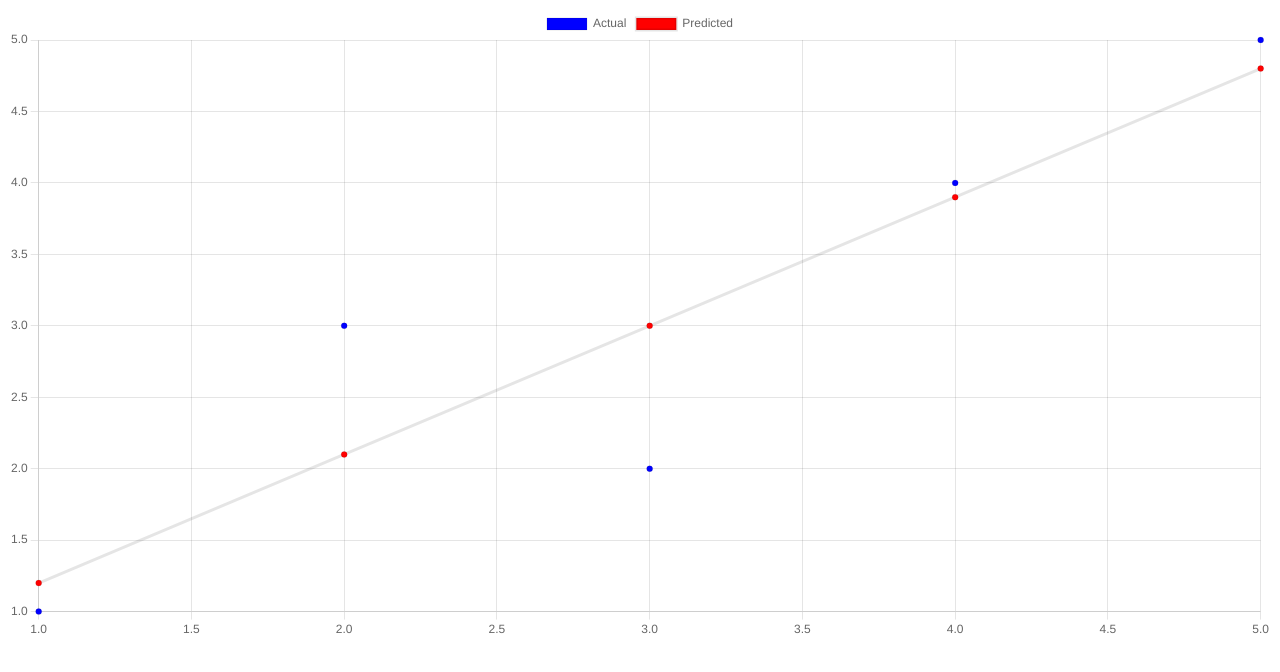
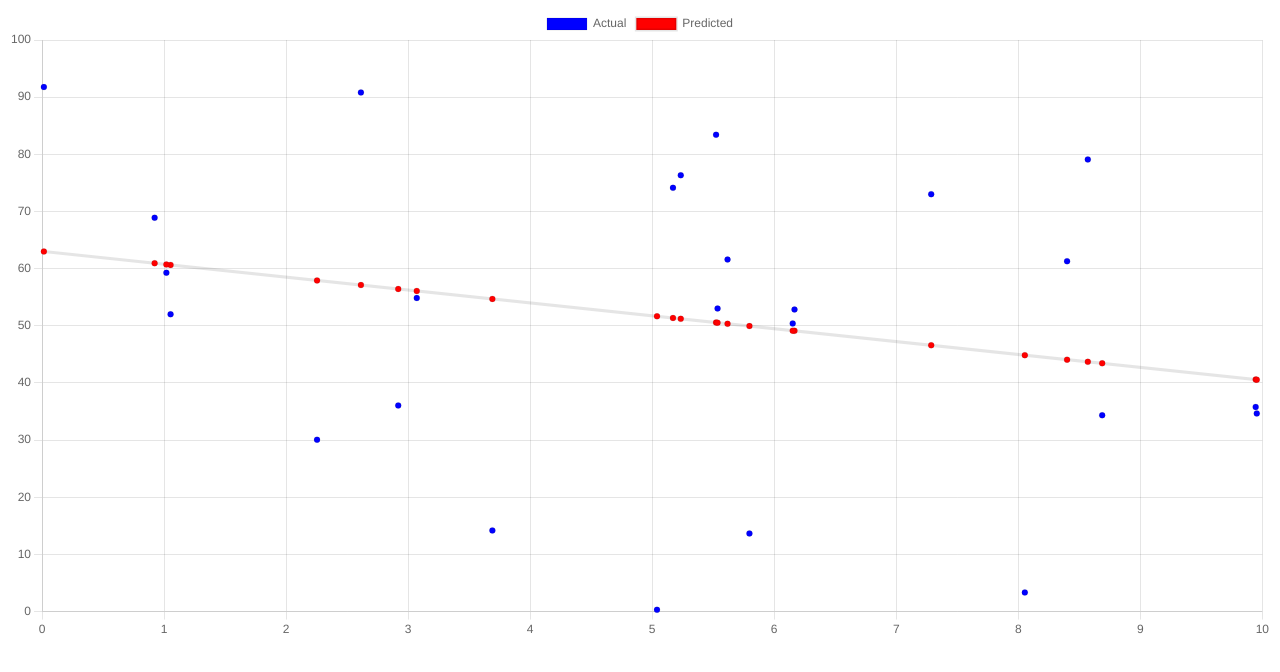
Before and after one commit to mo7amed-said-223/linear-regression, a plain HTML site: page index.html in a window 1280 px wide. Drawn offline with nearby package versions, Linux system fonts and the light colour scheme.

Commit message:
Update index.html

```diff
--- a/index.html
+++ b/index.html
@@ -9,13 +9,16 @@
 
   <script>
 
-const data = [
-  { x: 1, y: 1 },
-  { x: 2, y: 3 },
-  { x: 3, y: 2 },
-  { x: 4, y: 4 },
-  { x: 5, y: 5 }
-];
+let data = [];
+function generateData(n) {
+      for (var i = 0; i < n; i++) {
+        let x = Math.random() * 10;
+        let y = Math.random() * 100;
+        let d = { x: x, y: y };
+        data.push(d);
+      }
+}
+generateData(25);
 
 const xValues = data.map(point => point.x);
 const yValues = data.map(point => point.y);
```
